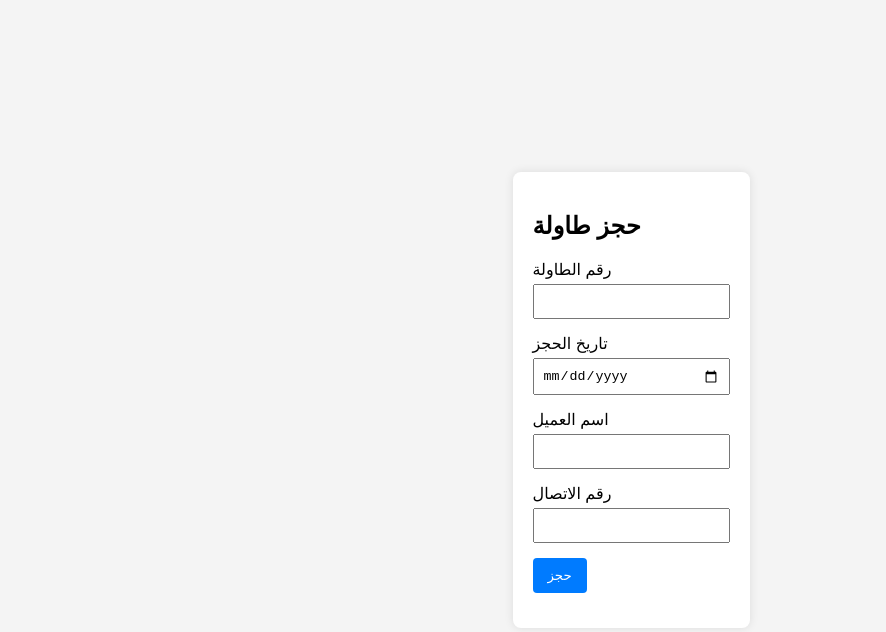
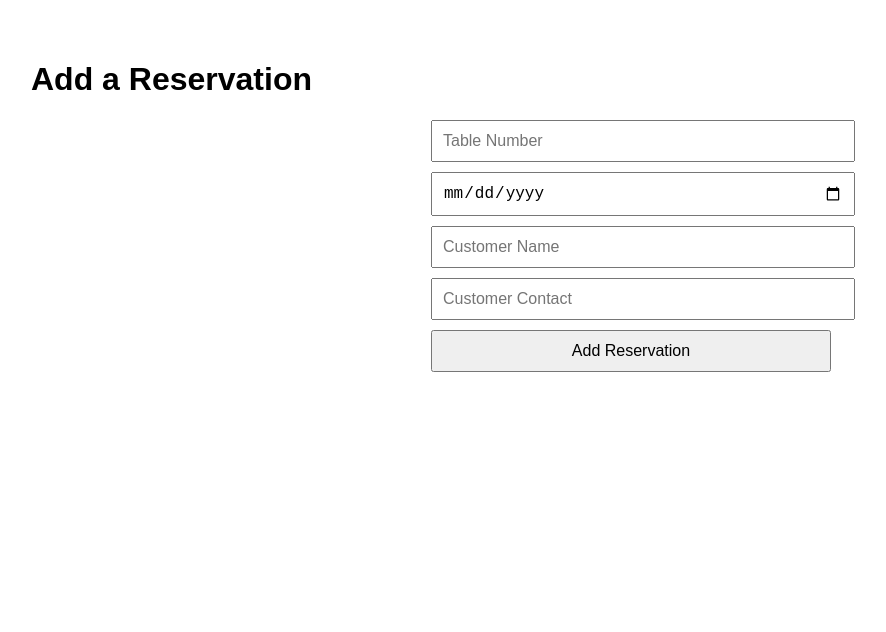
Before and after one commit to Hamddyy/SQLite, a plain HTML site: page index.html in a window 1280 px wide. Shown: the whole page, without its empty margins (9-895 px from the left). Drawn offline with Linux system fonts and the light colour scheme.

Commit message:
Update index.html

```diff
--- a/index.html
+++ b/index.html
@@ -1,75 +1,52 @@
 <!DOCTYPE html>
-<html lang="ar">
+<html lang="en">
 <head>
     <meta charset="UTF-8">
     <meta name="viewport" content="width=device-width, initial-scale=1.0">
-    <title>حجز طاولة</title>
+    <title>Reservations</title>
     <style>
         body {
             font-family: Arial, sans-serif;
-            background-color: #f4f4f4;
-            margin: 0;
-            padding: 0;
-            display: flex;
-            justify-content: center;
-            align-items: center;
-            height: 100vh;
+            margin: 20px;
+            padding: 20px;
         }
-        .container {
-            background-color: #fff;
-            padding: 20px;
-            border-radius: 8px;
-            box-shadow: 0 0 10px rgba(0, 0, 0, 0.1);
+        form {
+            max-width: 400px;
+            margin: auto;
         }
-        .form-group {
-            margin-bottom: 15px;
-        }
-        .form-group label {
+        input, button {
             display: block;
-            margin-bottom: 5px;
-        }
-        .form-group input {
             width: 100%;
-            padding: 8px;
-            box-sizing: border-box;
-        }
-        .form-group button {
-            padding: 10px 15px;
-            background-color: #007BFF;
-            color: #fff;
-            border: none;
-            border-radius: 4px;
-            cursor: pointer;
-        }
-        .form-group button:hover {
-            background-color: #0056b3;
+            margin-bottom: 10px;
+            padding: 10px;
+            font-size: 16px;
         }
     </style>
 </head>
 <body>
-    <div class="container">
-        <h2>حجز طاولة</h2>
-        <form action="/reserve" method="POST">
-            <div class="form-group">
-                <label for="table_number">رقم الطاولة</label>
-                <input type="number" id="table_number" name="table_number" required>
-            </div>
-            <div class="form-group">
-                <label for="reservation_date">تاريخ الحجز</label>
-                <input type="date" id="reservation_date" name="reservation_date" required>
-            </div>
-            <div class="form-group">
-                <label for="customer_name">اسم العميل</label>
-                <input type="text" id="customer_name" name="customer_name" required>
-            </div>
-            <div class="form-group">
-                <label for="customer_contact">رقم الاتصال</label>
-                <input type="text" id="customer_contact" name="customer_contact" required>
-            </div>
-            <div class="form-group">
-                <button type="submit">حجز</button>
-            </div>
-        </form>
-    </div>
+    <h1>Add a Reservation</h1>
+    <form id="reservationForm">
+        <input type="number" name="table_number" placeholder="Table Number" required>
+        <input type="date" name="reservation_date" required>
+        <input type="text" name="customer_name" placeholder="Customer Name" required>
+        <input type="text" name="customer_contact" placeholder="Customer Contact" required>
+        <button type="submit">Add Reservation</button>
+    </form>
+
+    <script>
+        const form = document.getElementById('reservationForm');
+        form.addEventListener('submit', async (e) => {
+            e.preventDefault();
+            const formData = new FormData(form);
+
+            const response = await fetch('/add_reservation', {
+                method: 'POST',
+                body: formData
+            });
+
+            const result = await response.json();
+            alert(result.message || result.error);
+        });
+    </script>
 </body>
 </html>
```
